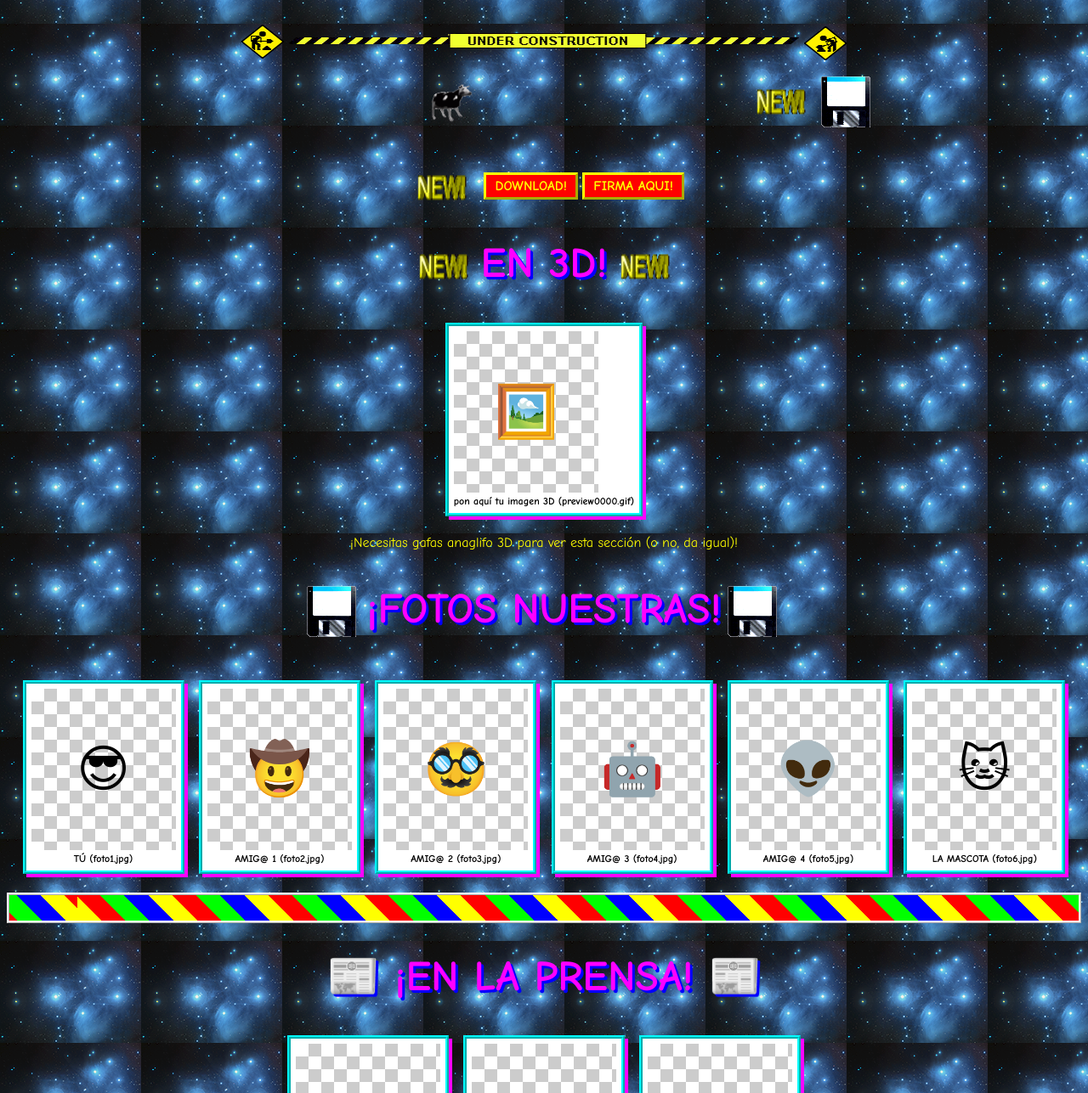
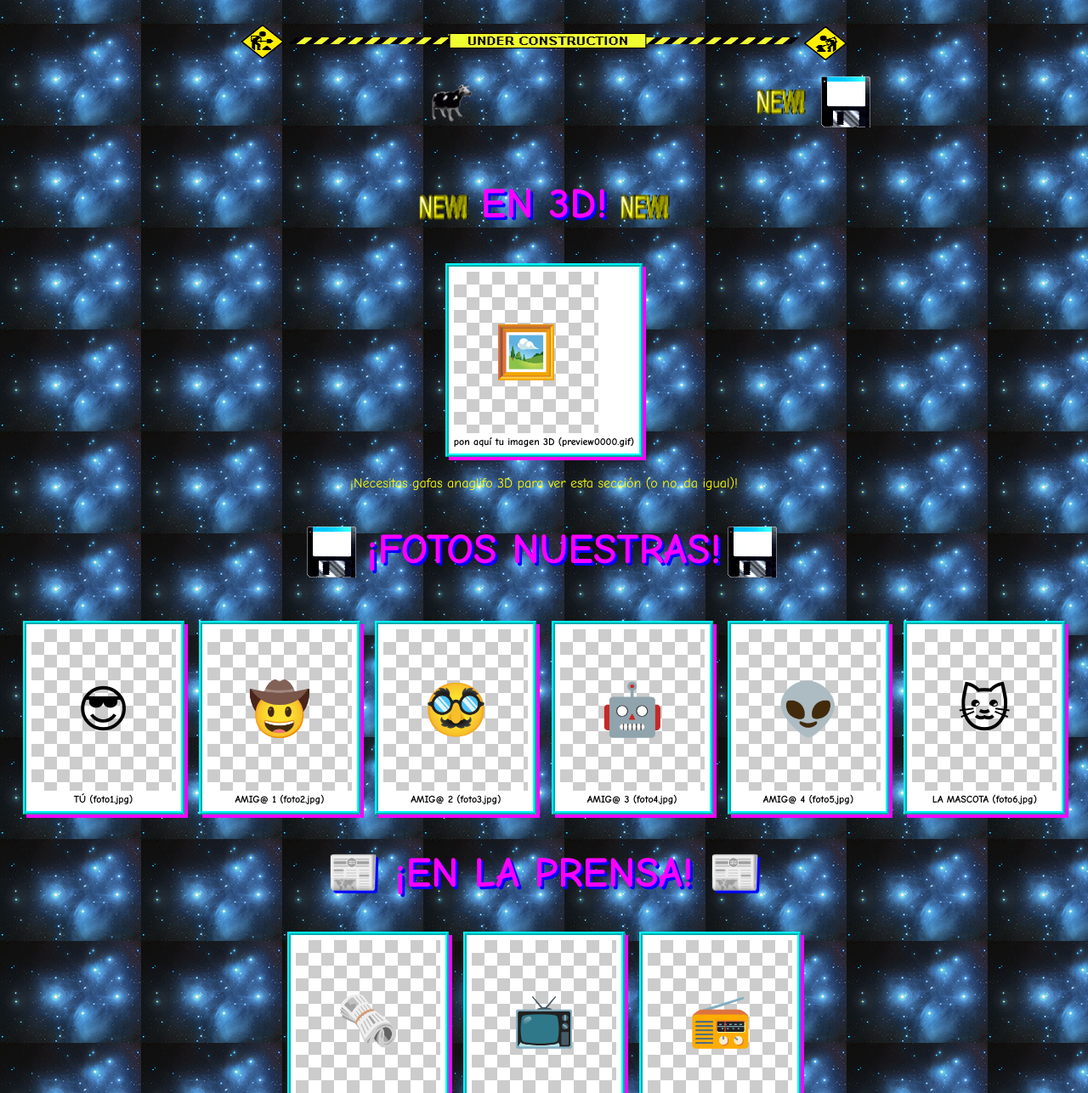
Before and after one commit to panxito-labs/el-portal-virtual, a plain HTML site: page index.html in a window 1280 px wide. Shown: the part 812-2099 px from the top of the page at 85% size. Drawn offline with Linux system fonts and the light colour scheme.

Commit message:
Quitar ultima linea arcoiris y fila de botones NEW/DOWNLOAD/FIRMA

```diff
--- a/index.html
+++ b/index.html
@@ -264,11 +264,6 @@ small.keywords { color: #060; }
   </div>
 </div>
 
-<p>
-  <a href="#"><img src="graphics-new-buttons-203546.gif" class="gif-deco" width="77" height="54" alt="NEW!" /></a>
-  <a class="boton-new" href="#">DOWNLOAD!</a>
-  <a class="boton-new" href="#">FIRMA AQUI!</a>
-</p>
 
 <!-- ============ EN 3D ============ -->
 <h1><img src="graphics-new-buttons-203546.gif" class="gif-deco" width="77" height="54" alt="NEW!" />EN 3D!<img src="graphics-new-buttons-203546.gif" class="gif-deco" width="77" height="54" alt="NEW!" /></h1>
@@ -288,7 +283,6 @@ small.keywords { color: #060; }
   <span class="foto"><span class="hueco">👽</span><span class="pie">AMIG@ 4 (foto5.jpg)</span></span>
   <span class="foto"><span class="hueco">🐱</span><span class="pie">LA MASCOTA (foto6.jpg)</span></span>
 </p>
-<p class="barra"></p>
 
 <!-- ============ EN LA PRENSA ============ -->
 <h1>📰 ¡EN LA PRENSA! 📰</h1>
```
